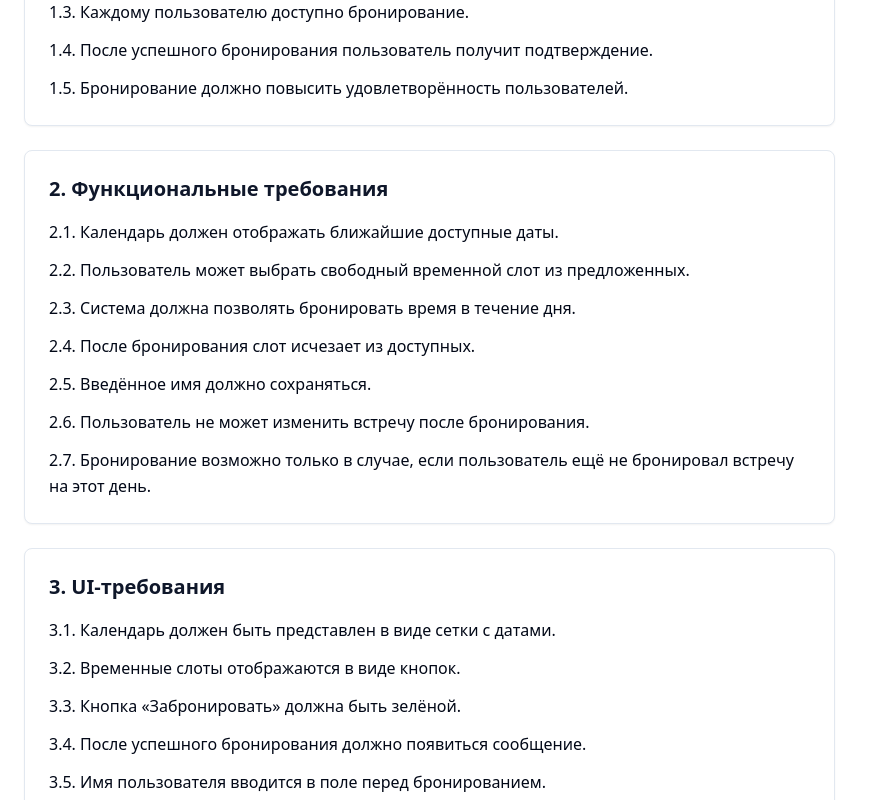
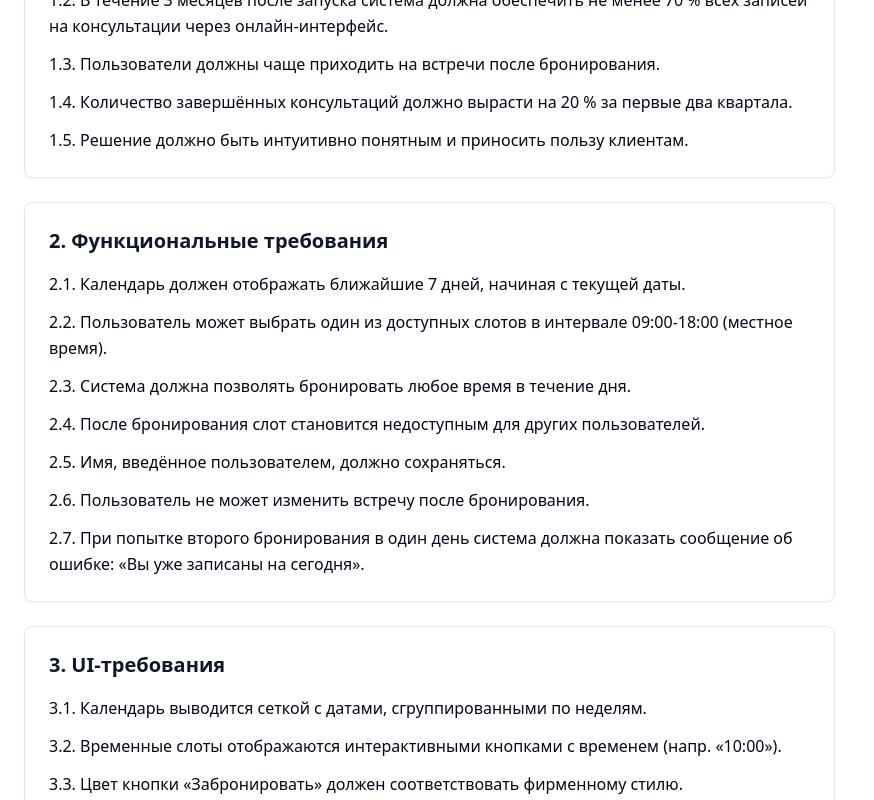
Before and after one commit to DrDoom74/requirement-trainer-time-slot, a React (Vite) app: page / in a window 1280 px wide. Shown: the part 540-1340 px from the top of the page, without its empty margins (0-874 px from the left). Built offline with nearby package versions, Linux system fonts and the light colour scheme.

Commit message:
Refactor: Update requirements and errors
Replaces existing requirements and updates the list of built-in errors in the requirements analysis trainer, while preserving the original error detection logic.

```diff
--- a/src/components/RequirementsSection.tsx
+++ b/src/components/RequirementsSection.tsx
@@ -47,27 +47,27 @@ const RequirementsSection: React.FC<RequirementsSectionProps> = ({ onErrorFound
 
   const requirements = {
     business: [
-      "1.1. Пользователь может выбрать и забронировать удобное время встречи с консультантом.",
-      "1.2. Встречи проводятся в будние дни.",
-      "1.3. Каждому пользователю доступно бронирование.",
-      "1.4. После успешного бронирования пользователь получит подтверждение.",
-      "1.5. Бронирование должно повысить удовлетворённость пользователей."
+      "1.1. Онлайн-бронирование должно сократить среднее время записи на консультацию с 5 до 2 минут в течение первого месяца после запуска.",
+      "1.2. В течение 3 месяцев после запуска система должна обеспечить не менее 70 % всех записей на консультации через онлайн-интерфейс.",
+      "1.3. Пользователи должны чаще приходить на встречи после бронирования.",
+      "1.4. Количество завершённых консультаций должно вырасти на 20 % за первые два квартала.",
+      "1.5. Решение должно быть интуитивно понятным и приносить пользу клиентам."
     ],
     functional: [
-      "2.1. Календарь должен отображать ближайшие доступные даты.",
-      "2.2. Пользователь может выбрать свободный временной слот из предложенных.",
-      "2.3. Система должна позволять бронировать время в течение дня.",
-      "2.4. После бронирования слот исчезает из доступных.",
-      "2.5. Введённое имя должно сохраняться.",
+      "2.1. Календарь должен отображать ближайшие 7 дней, начиная с текущей даты.",
+      "2.2. Пользователь может выбрать один из доступных слотов в интервале 09:00-18:00 (местное время).",
+      "2.3. Система должна позволять бронировать любое время в течение дня.",
+      "2.4. После бронирования слот становится недоступным для других пользователей.",
+      "2.5. Имя, введённое пользователем, должно сохраняться.",
       "2.6. Пользователь не может изменить встречу после бронирования.",
-      "2.7. Бронирование возможно только в случае, если пользователь ещё не бронировал встречу на этот день."
+      "2.7. При попытке второго бронирования в один день система должна показать сообщение об ошибке: «Вы уже записаны на сегодня»."
     ],
     ui: [
-      "3.1. Календарь должен быть представлен в виде сетки с датами.",
-      "3.2. Временные слоты отображаются в виде кнопок.",
-      "3.3. Кнопка «Забронировать» должна быть зелёной.",
-      "3.4. После успешного бронирования должно появиться сообщение.",
-      "3.5. Имя пользователя вводится в поле перед бронированием."
+      "3.1. Календарь выводится сеткой с датами, сгруппированными по неделям.",
+      "3.2. Временные слоты отображаются интерактивными кнопками с временем (напр. «10:00»).",
+      "3.3. Цвет кнопки «Забронировать» должен соответствовать фирменному стилю.",
+      "3.4. После успешного бронирования должно появиться уведомление не менее чем на 3 секунды с текстом «Встреча успешно забронирована».",
+      "3.5. Поле ввода имени обязательно к заполнению до отправки формы."
     ]
   };
 
--- a/src/pages/Index.tsx
+++ b/src/pages/Index.tsx
@@ -14,45 +14,45 @@ interface FoundError {
 const VALID_ERRORS = [
   {
     id: '1.3',
-    text: 'Каждому пользователю доступно бронирование.',
-    explanation: 'Не указано ограничение: 1 встреча в день.',
-    attribute: 'Полнота'
+    text: 'Пользователи должны чаще приходить на встречи после бронирования.',
+    explanation: 'Неопределено, насколько «чаще» и за какой период',
+    attribute: 'Проверяемость / полнота'
   },
   {
     id: '1.5',
-    text: 'Бронирование должно повысить удовлетворённость пользователей.',
-    explanation: 'Непроверяемо, абстрактно.',
-    attribute: 'Проверяемость'
-  },
-  {
-    id: '2.1',
-    text: 'Календарь должен отображать ближайшие доступные даты.',
-    explanation: 'Не указано, сколько дней (7? 30?).',
-    attribute: 'Однозначность'
+    text: 'Решение должно быть интуитивно понятным и приносить пользу клиентам.',
+    explanation: 'Субъективно, невозможно измерить',
+    attribute: 'Однозначность / проверяемость'
   },
   {
     id: '2.3',
-    text: 'Система должна позволять бронировать время в течение дня.',
-    explanation: 'Не определено, какие часы считаются доступными.',
-    attribute: 'Полнота'
+    text: 'Система должна позволять бронировать любое время в течение дня.',
+    explanation: 'Не указан диапазон часов — 00:00-23:59?',
+    attribute: 'Однозначность / полнота'
   },
   {
     id: '2.5',
-    text: 'Введённое имя должно сохраняться.',
-    explanation: 'Непонятно, где и зачем сохраняется.',
-    attribute: 'Ясность'
+    text: 'Имя, введённое пользователем, должно сохраняться.',
+    explanation: 'Не ясно, где и зачем хранится имя',
+    attribute: 'Ясность / реализуемость'
   },
   {
     id: '2.6',
     text: 'Пользователь не может изменить встречу после бронирования.',
-    explanation: 'Противоречит ожидаемому поведению.',
-    attribute: 'Реализуемость'
+    explanation: 'Не обоснован запрет, может противоречить UX',
+    attribute: 'Согласованность / реализуемость'
+  },
+  {
+    id: '3.3',
+    text: 'Цвет кнопки «Забронировать» должен соответствовать фирменному стилю.',
+    explanation: 'Стиль не описан, цвет непроверяем',
+    attribute: 'Однозначность / проверяемость'
   },
   {
     id: '3.4',
-    text: 'После успешного бронирования должно появиться сообщение.',
-    explanation: 'Не указано, какой текст, где и как долго.',
-    attribute: 'Проверяемость'
+    text: 'После успешного бронирования должно появиться уведомление не менее чем на 3 секунды с текстом «Встреча успешно забронирована».',
+    explanation: 'Не указано место появления уведомления',
+    attribute: 'Полнота / однозначность'
   }
 ];
 
```
